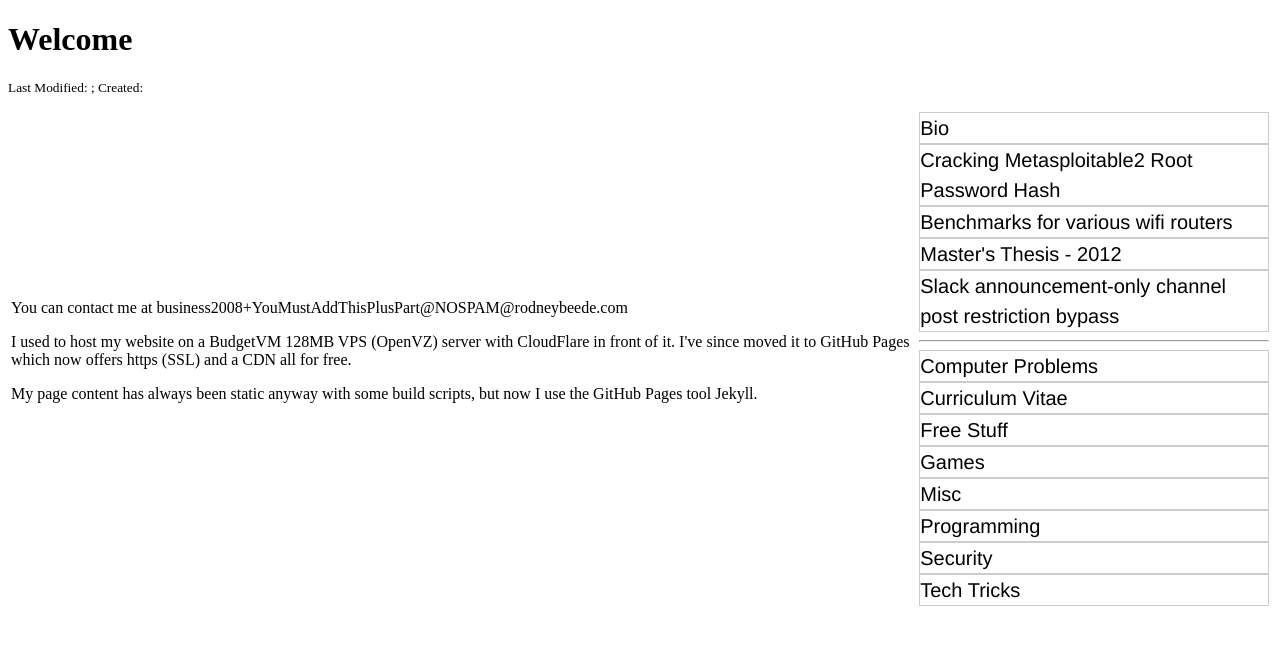
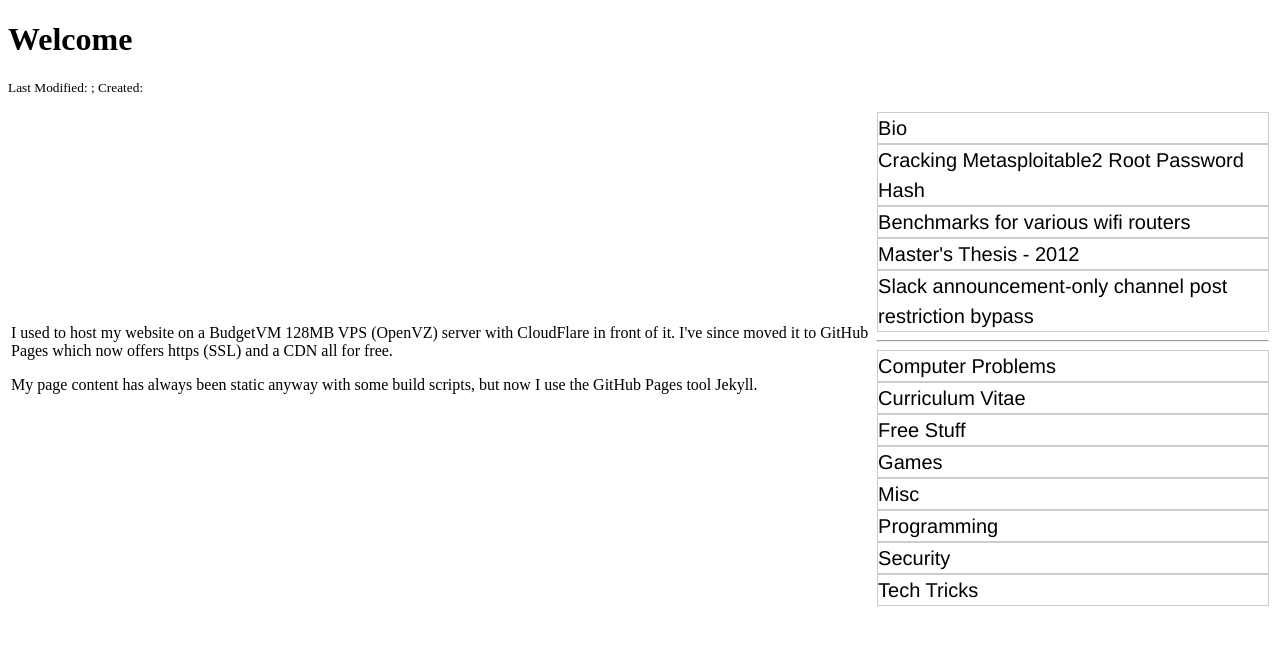
Before and after one commit to rbeede/rbeede.github.io, a Jekyll site: the page built from index.html, in a window 1280 px wide. Shown: the top 645 px of the page. Built offline with Jekyll 4.4.1, drawn with Linux system fonts in a browser that asks for light colours.

Commit message:
Update index.html

```diff
--- a/index.html
+++ b/index.html
@@ -1,13 +1,11 @@
 ---
 layout: default
 creation-epoch: 4133980799
-lastmod-epoch: 1534471890
+lastmod-epoch: 1575515811
 categories: Welcome
 title: Welcome
 permalink: index.html
 ---
-
-You can contact me at business2008+YouMustAddThisPlusPart&#64;NOSPAM&#64;rodneybeede&#46;com
 
 <p>
 I used to host my website on a BudgetVM 128MB VPS (OpenVZ) server with CloudFlare in front of it.  I've since moved it to GitHub Pages which now offers https (SSL) and a CDN all for free.
```
